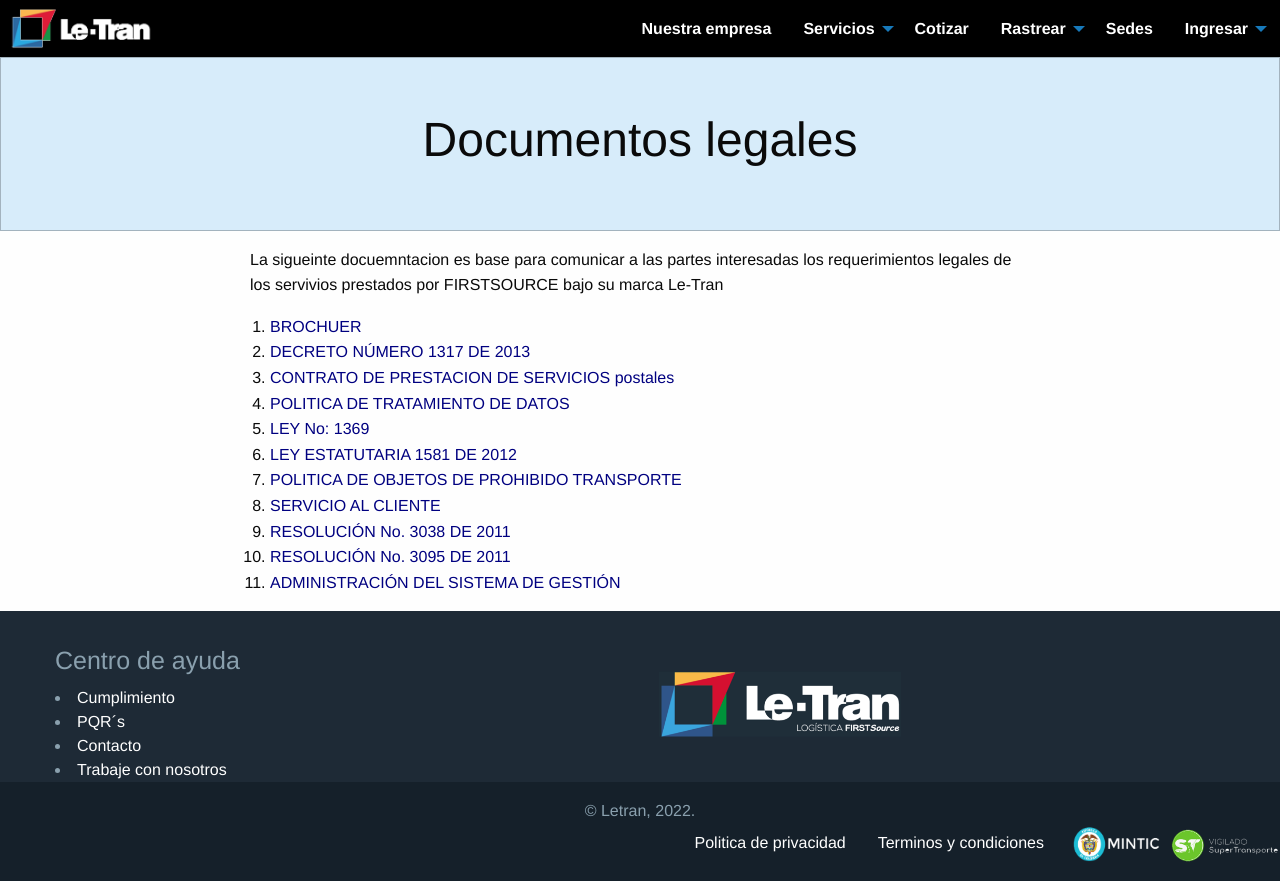
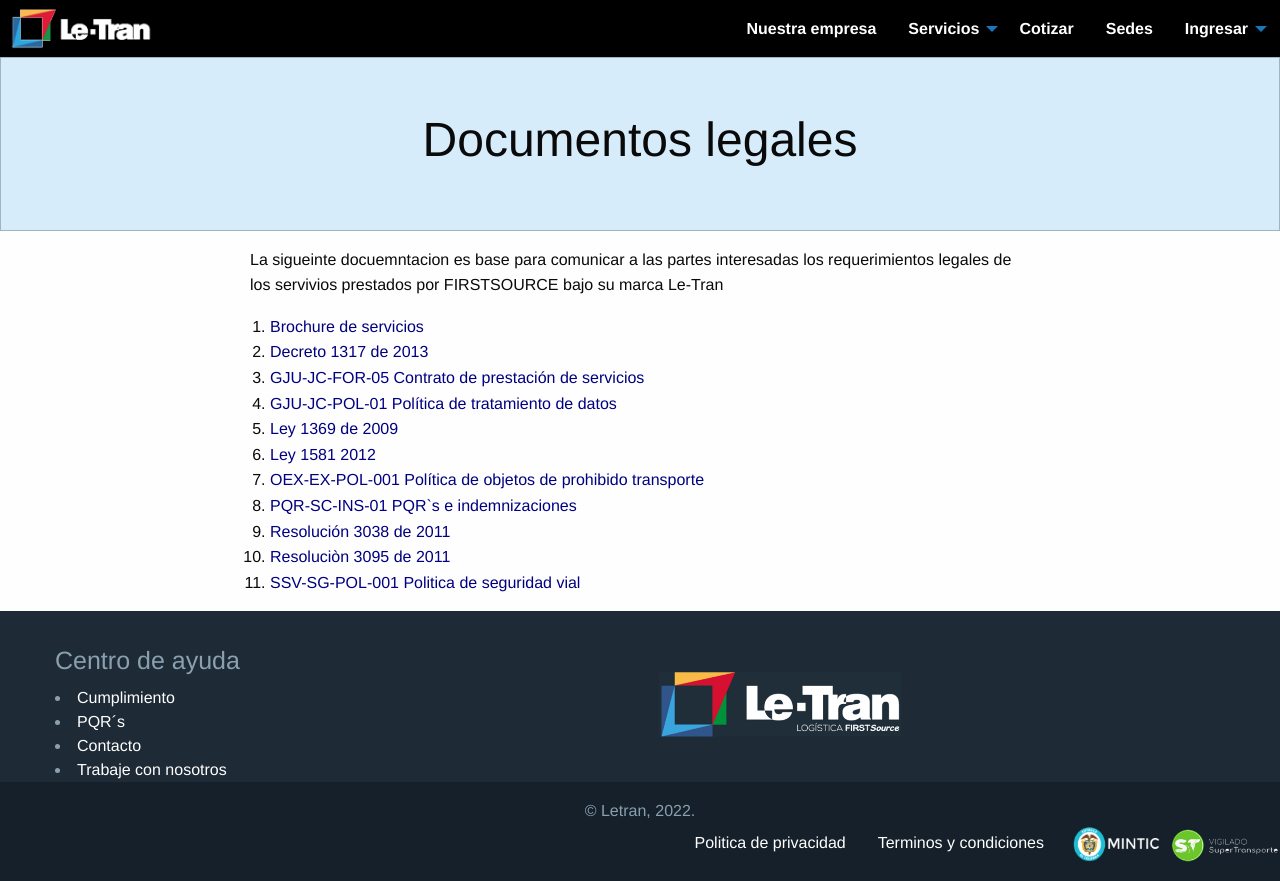
Before and after one commit to Cristian6600/let, a Django app: template letran/templates/publico/requerimientos/cumplimiento.html in a window 1280 px wide. Run offline with Django 3.2, Linux system fonts and the light colour scheme; the template is opened without the code that fills it, so the values that code supplies are empty; some libraries are stand-ins or nearby versions.

Commit message:
mejoras-08-03-2022

```diff
--- a/letran/templates/publico.html
+++ b/letran/templates/publico.html
@@ -32,13 +32,7 @@
         <li class="has-submenu">
           <a href="https://express.firstsource.net.co/"><strong>Cotizar</strong> </a>
         </li>
-        <li class="has-submenu">
-          <a href="#0"><strong>Rastrear</strong> </a>
-          <ul class="submenu menu vertical" data-submenu>
-            <li><a href="https://express.firstsource.net.co/tk/">Tracking express y paqueteo</a></li>
 
-          </ul>
-        </li>
 
 
         <li class="has-submenu">
@@ -52,6 +46,10 @@
             <li><a href="https://190.24.11.51/openc3/">Financiero</a></li>
           </ul>
         </li>
+        <li class="menu-button" role="none">
+          <div class="reveal" id="exampleModal1" data-reveal>
+          <p class="text-center"><iframe src="https://express.firstsource.net.co/tk1/" width="500"></iframe></p>
+        </div>
       </div>
   </div>
 
@@ -71,10 +69,12 @@
                                 <li><a href="https://www.computrabajo.com.co/empresas/ofertas-de-trabajo-de-firstsource-sas--9034974DB9E805BA">Trabaje con nosotros</a></li>
                               </div>
 
+
                                 <div class="medium-6 cell small-order-1 medium-order-2">
                                   <br>
                                   <img class="thumbnail" src="{% static 'img/LETRAN NEGRO.PNG' %} " width="250">
                                 </div>
+
                           </div>
 
                   </article>
--- a/letran/templates/publico/general/quienes-somos.html
+++ b/letran/templates/publico/general/quienes-somos.html
@@ -13,7 +13,7 @@
     <ul class="orbit-container">
       <li class="is-active orbit-slide">
         <figure class="orbit-figure">
-          <img class="orbit-image" src="{% static 'img/NOSTROS_1.png' %}" alt="Space">
+          <img class="orbit-image" src="{% static 'img/NOSTROS_1_.png' %}" alt="Space">
           <figcaption class="orbit-caption">Space, the final frontier.</figcaption>
         </figure>
       </li>
@@ -70,7 +70,7 @@
                 </p>
             </div>
             <div class="medium-6 cell small-order-1 medium-order-2">
-              <img class="thumbnail" src="{% static 'img/letran-grupo.jpeg' %}">
+              <img class="thumbnail" src="{% static 'img/DSC_0106.JPG' %}">
           </div>
         </div>
         <div class="grid-x grid-margin-x">
@@ -102,6 +102,7 @@
             <p class="subheader">FIRSTSOURCE S.A.S mediante el Sistema de Gestión Integrado (SGI), entrega soluciones logísticas enfocadas en el cumplimiento del servicio a traves de las políticas trabajadas en el Sistema de Gestión de Calidad (SGC), el Sistema de Gestión de Seguridad y Salud en el Trabajo(SG-SST) y el Plan de Seguridad Vial (PESV).
 
               </p>
+
               <li><a href="{% url 'home_app:politica-sgc' %}" ><FONT COLOR="navy">Sistema de Gestión de Calidad (SGC) </FONT></a> </li>
               <li><a href="{% url 'home_app:politica-sgc' %}" ><FONT COLOR="navy">Sistema de Gestión de Seguridad y Salud en el Trabajo (SG-SST) </FONT></a> </li>
               <li><a href="{% url 'home_app:politica-sgc' %}" ><FONT COLOR="navy">PCI-DSS</FONT></a> </li>
--- a/letran/templates/publico/requerimientos/cumplimiento.html
+++ b/letran/templates/publico/requerimientos/cumplimiento.html
@@ -18,19 +18,17 @@
             bajo su marca Le-Tran <p>
 
           <ol>
-          <li><a href="{% static 'img/documentos/BROCHURE.pdf' %}" ><FONT COLOR="navy">BROCHUER </FONT></a> </li>
-          <li><a href="{% static 'img/documentos/Decreto1377 de 2013.pdf' %}" ><FONT COLOR="navy">DECRETO NÚMERO 1317 DE 2013  </FONT></a> </li>
-          <li><a href="{% static 'img/documentos/GJU-JC-FOR-05 Contrato de prestación de servicios.pdf' %}" ><FONT COLOR="navy">CONTRATO DE PRESTACION DE SERVICIOS
-            postales
-             </FONT></a> </li>
-          <li><a href="{% static 'img/documentos/GJU-JC-POL-01 Politica de tratamiento de datos.pdf' %}" ><FONT COLOR="navy">POLITICA DE TRATAMIENTO DE DATOS</FONT></a> </li>
-          <li><a href="{% static 'img/documentos/LEY 1369 de 2009.pdf' %}" ><FONT COLOR="navy">LEY No: 1369 </FONT></a> </li>
-          <li><a href="{% static 'img/documentos/ley 1581 2012.pdf' %}" ><FONT COLOR="navy">LEY ESTATUTARIA 1581 DE 2012 </FONT></a> </li>
-          <li><a href="{% static 'img/documentos/OEX-EX-POL-001 Politica de objetos de prohibido transporte.pdf' %}" ><FONT COLOR="navy">POLITICA DE OBJETOS DE PROHIBIDO TRANSPORTE </FONT></a> </li>
-          <li><a href="{% static 'img/documentos/ley 1581 2012.pdf' %}" ><FONT COLOR="navy">SERVICIO AL CLIENTE </FONT></a> </li>
-          <li><a href="{% static 'img/documentos/Resolución 3038 de 2011.pdf' %}" ><FONT COLOR="navy">RESOLUCIÓN No. 3038 DE 2011</FONT></a> </li>
-          <li><a href="{% static 'img/documentos/Resoluciòn 3095 de 2011.pdf' %}" ><FONT COLOR="navy">RESOLUCIÓN No. 3095 DE 2011</FONT></a> </li>
-          <li><a href="{% static 'img/documentos/SSV-SG-POL-001 Politica de seguridad vial.pdf' %}" ><FONT COLOR="navy">ADMINISTRACIÓN DEL SISTEMA DE GESTIÓN </FONT></a> </li>
+          <li><a href="{% static 'img/documentos/BROCHURE.pdf' %}" ><FONT COLOR="navy">Brochure de servicios </FONT></a> </li>
+          <li><a href="{% static 'img/documentos/Decreto1377 de 2013.pdf' %}" ><FONT COLOR="navy">Decreto 1317 de 2013  </FONT></a> </li>
+          <li><a href="{% static 'img/documentos/GJU-JC-FOR-05 Contrato de prestación de servicios.pdf' %}" ><FONT COLOR="navy">GJU-JC-FOR-05 Contrato de prestación de servicios</FONT></a> </li>
+          <li><a href="{% static 'img/documentos/GJU-JC-POL-01 Politica de tratamiento de datos.pdf' %}" ><FONT COLOR="navy">GJU-JC-POL-01 Política de tratamiento de datos</FONT></a> </li>
+          <li><a href="{% static 'img/documentos/LEY 1369 de 2009.pdf' %}" ><FONT COLOR="navy">Ley 1369 de 2009</FONT></a> </li>
+          <li><a href="{% static 'img/documentos/ley 1581 2012.pdf' %}" ><FONT COLOR="navy">Ley 1581 2012 </FONT></a> </li>
+          <li><a href="{% static 'img/documentos/OEX-EX-POL-001 Politica de objetos de prohibido transporte.pdf' %}" ><FONT COLOR="navy">OEX-EX-POL-001 Política de objetos de prohibido transporte</FONT></a> </li>
+          <li><a href="{% static 'img/documentos/PQR-SC-INS-01 PQR`s e indemnizaciones.pdf' %}" ><FONT COLOR="navy">PQR-SC-INS-01 PQR`s e indemnizaciones </FONT></a> </li>
+          <li><a href="{% static 'img/documentos/Resolución 3038 de 2011.pdf' %}" ><FONT COLOR="navy">Resolución 3038 de 2011</FONT></a> </li>
+          <li><a href="{% static 'img/documentos/Resoluciòn 3095 de 2011.pdf' %}" ><FONT COLOR="navy">Resoluciòn 3095 de 2011</FONT></a> </li>
+          <li><a href="{% static 'img/documentos/SSV-SG-POL-001 Politica de seguridad vial.pdf' %}" ><FONT COLOR="navy">SSV-SG-POL-001 Politica de seguridad vial</FONT></a> </li>
         </ol>
 
         </div>
--- a/letran/templates/publico/servicios/paqueteo.html
+++ b/letran/templates/publico/servicios/paqueteo.html
@@ -7,7 +7,7 @@
 <div class="callout large">
   <div class="hero-section">
     <div class="hero-section-text">
-      <h1>Cargue Paqueteo </h1>
+
     </div>
   </div>
 </div>
```
Also changed, not shown: letran/templates/publico/index.html (+14 -6 lines), letran/static/img/ASSOLOGISTICA-2020.jpg (added), letran/static/img/BANNER 6.png, letran/static/img/NOSTROS_1_.png (added), 8 other files.
